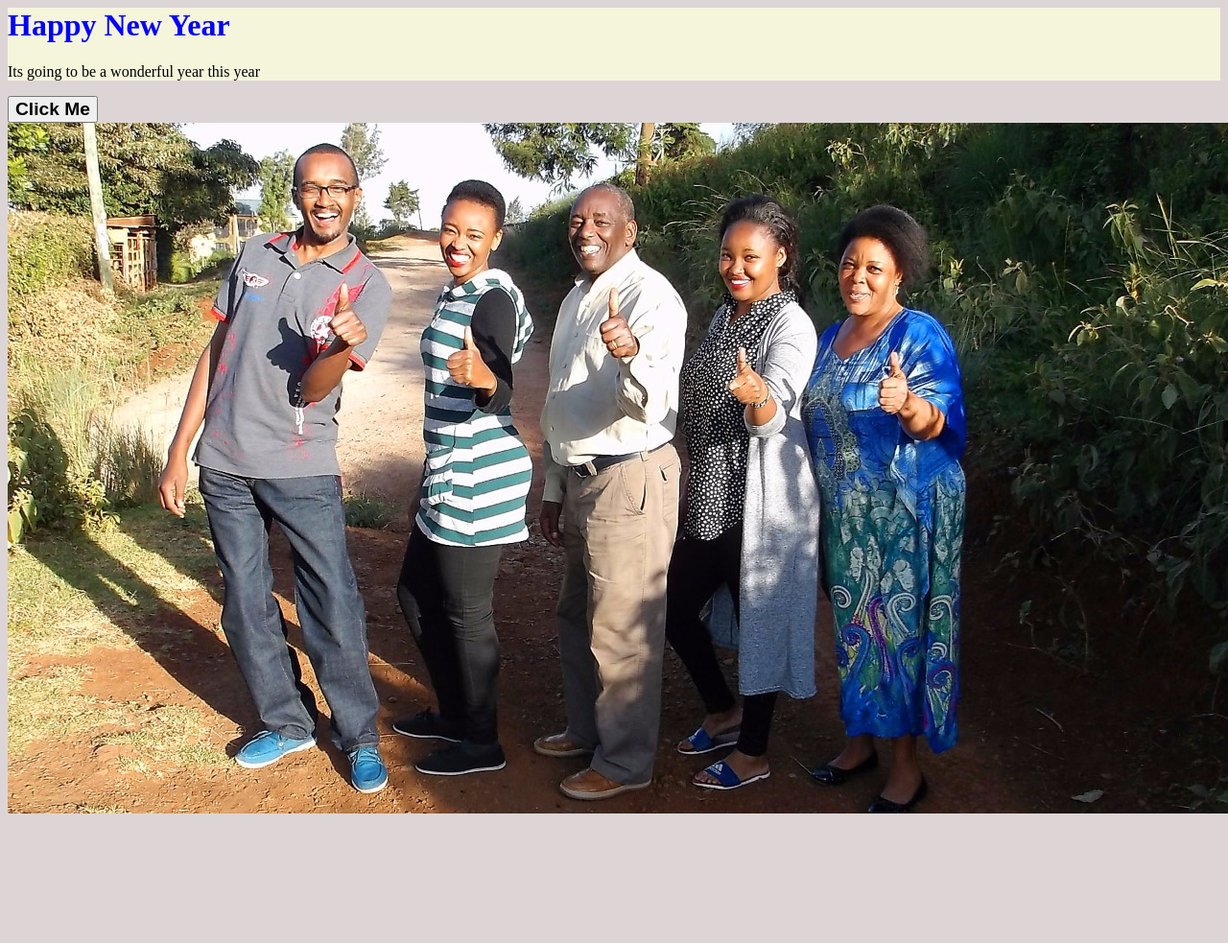
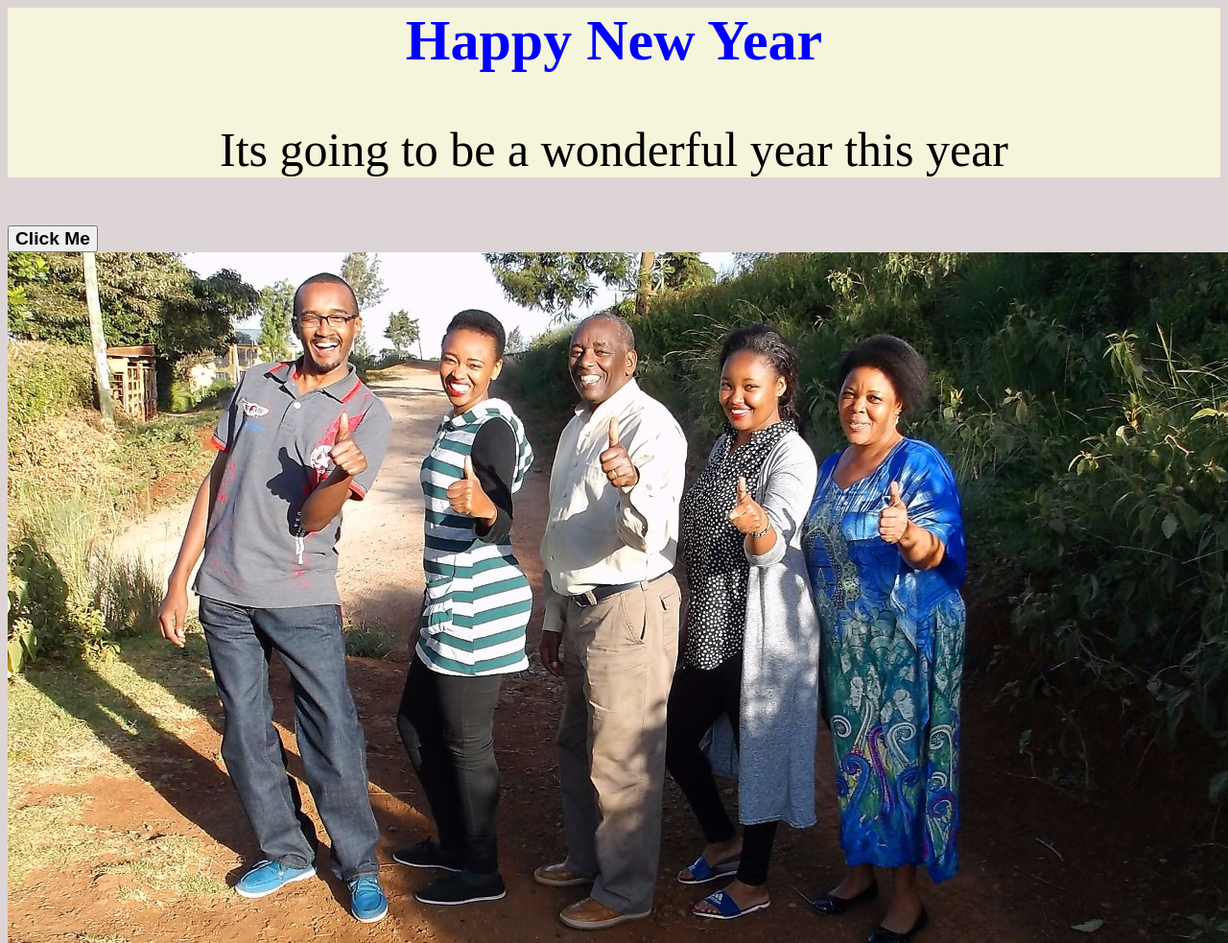
Before and after one commit to Njoroge1980/happynewyear, a plain HTML site: page index.html in a window 1280 px wide. Shown: the whole page at 96% size. Before the commit the page ends 856 px from the top, so only its background shows below. Drawn offline with nearby package versions, Linux system fonts and the light colour scheme.

Commit message:
center the jumbotron messages

```diff
--- a/styles.css
+++ b/styles.css
@@ -1,5 +1,12 @@
 h1 {
     color: blue;
+    text-align: center;
+    font-size: 60;
+    font-weight:600px ;
+}
+p {
+    text-align: center;
+    font-size: 50;
 }
 .jumbotron {
     background-color: beige;
```
